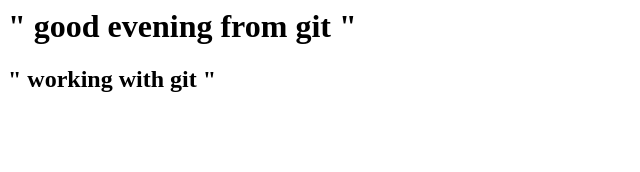
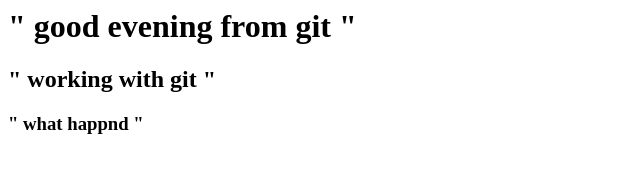
Before and after one commit to rashni/demo, a plain HTML site: page index.html in a window 1280 px wide. Shown: the whole page, without its empty margins (0-640 px from the left). Drawn offline with Linux system fonts and the light colour scheme.

Commit message:
index file modified by master 2nd

```diff
--- a/index.html
+++ b/index.html
@@ -1,2 +1,3 @@
 <h1> " good evening from git " </h1>
 <h2> " working with git " </h2>
+<h3> " what happnd " </h3>
```
